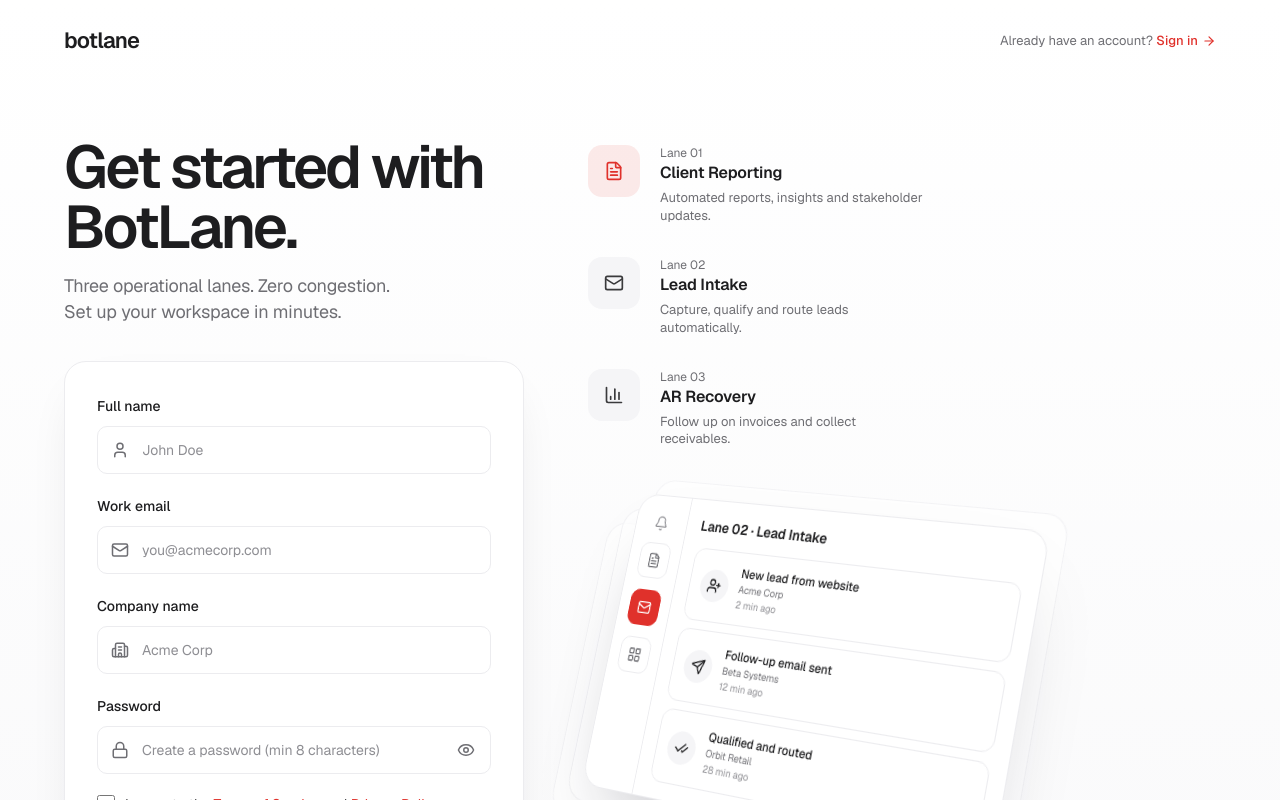
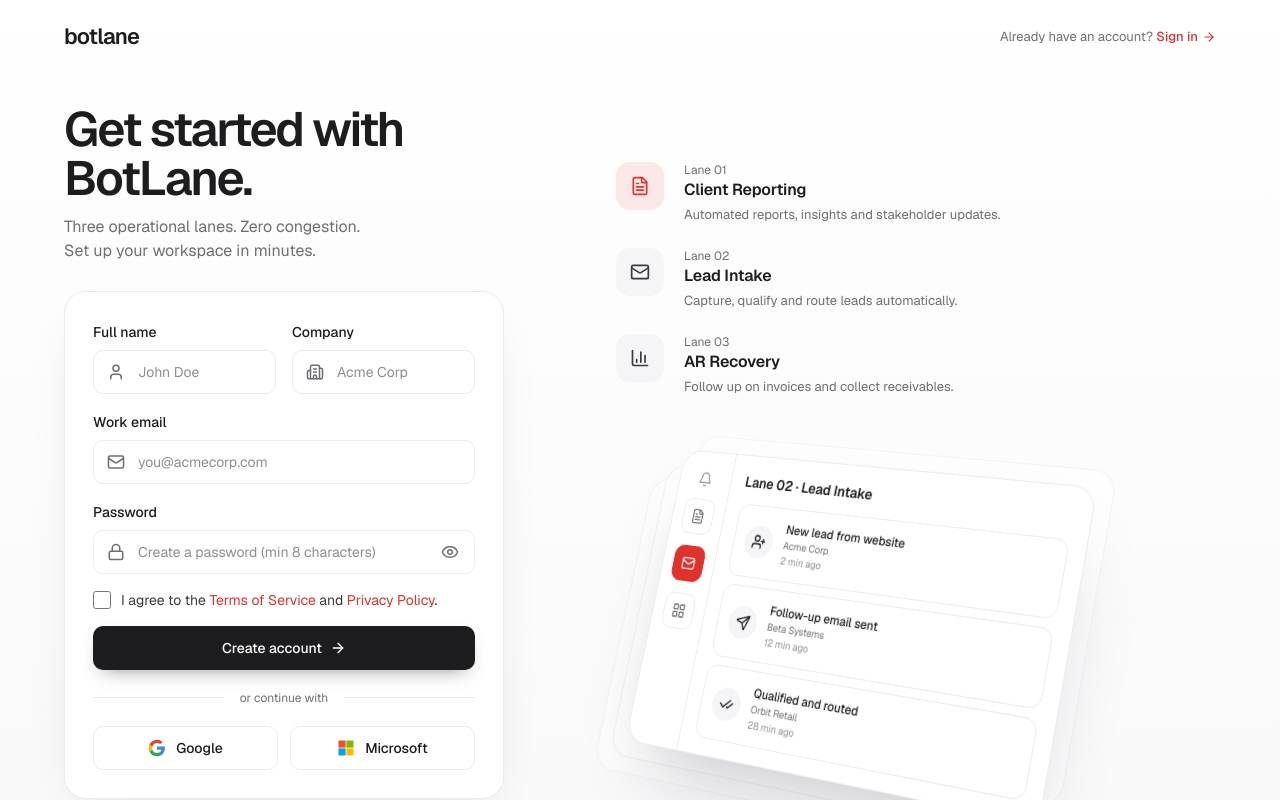
Before and after one commit to botlaneio/botLane, a Next.js app: page /signup in a window 1280 px wide. Shown: the top 800 px of the page. Built offline with nearby package versions, Linux system fonts and the light colour scheme.

Commit message:
Tighten the Sign in and Sign up layout (#19)
Smaller headline and subtitle, slimmer inputs and card padding, name
and company side by side, Google and Microsoft in one row, and more
room below the form before the footer. Both columns now centre
against each other.

```diff
--- a/src/components/auth/auth-forms.tsx
+++ b/src/components/auth/auth-forms.tsx
@@ -38,7 +38,7 @@
   return (
     <label className="block">
       <span className="text-sm font-medium text-ink">{label}</span>
-      <span className="relative mt-2 block">
+      <span className="relative mt-1.5 block">
         <Icon className="pointer-events-none absolute top-1/2 left-3.5 size-[18px] -translate-y-1/2 text-muted" />
         {children}
       </span>
@@ -47,7 +47,7 @@
 }
 
 const inputClass =
-  "h-12 w-full rounded-[10px] border border-line bg-white pr-11 pl-11 text-sm text-ink placeholder:text-faint outline-none transition focus:border-ink/30 focus:ring-4 focus:ring-ink/[0.04]";
+  "h-11 w-full rounded-[10px] border border-line bg-white pr-11 pl-11 text-sm text-ink placeholder:text-faint outline-none transition focus:border-ink/30 focus:ring-4 focus:ring-ink/[0.04]";
 
 function PasswordInput({ placeholder, autoComplete }: { placeholder: string; autoComplete: string }) {
   const [shown, setShown] = useState(false);
@@ -92,27 +92,29 @@
 function SocialButtons({ onClick }: { onClick: () => void }) {
   return (
     <>
-      <div className="my-6 flex items-center gap-4 text-xs text-muted">
+      <div className="my-5 flex items-center gap-4 text-xs text-muted">
         <span className="h-px flex-1 bg-line" />
-        OR
+        or continue with
         <span className="h-px flex-1 bg-line" />
       </div>
-      <div className="space-y-3">
+      <div className="grid grid-cols-2 gap-3">
         <button
           type="button"
           onClick={onClick}
-          className="flex h-12 w-full items-center justify-center gap-3 rounded-[10px] border border-line bg-white text-sm font-medium text-ink transition hover:bg-surface"
+          aria-label="Continue with Google"
+          className="flex h-11 w-full items-center justify-center gap-2.5 rounded-[10px] border border-line bg-white text-sm font-medium text-ink transition hover:bg-surface"
         >
           <GoogleIcon />
-          Continue with Google
+          Google
         </button>
         <button
           type="button"
           onClick={onClick}
-          className="flex h-12 w-full items-center justify-center gap-3 rounded-[10px] border border-line bg-white text-sm font-medium text-ink transition hover:bg-surface"
+          aria-label="Continue with Microsoft"
+          className="flex h-11 w-full items-center justify-center gap-2.5 rounded-[10px] border border-line bg-white text-sm font-medium text-ink transition hover:bg-surface"
         >
           <MicrosoftIcon />
-          Continue with Microsoft
+          Microsoft
         </button>
       </div>
     </>
@@ -135,10 +137,10 @@
 }
 
 const cardClass =
-  "rounded-[22px] border border-line bg-white p-6 shadow-[0_20px_50px_-24px_rgba(20,20,40,0.16)] sm:p-8";
+  "rounded-[22px] border border-line bg-white p-6 shadow-[0_20px_50px_-24px_rgba(20,20,40,0.16)] sm:p-7";
 
 const submitClass =
-  "group flex h-12 w-full items-center justify-center gap-2 rounded-[10px] bg-ink text-sm font-medium text-white shadow-[0_8px_20px_-10px_rgba(0,0,0,0.5)] transition hover:bg-black active:scale-[0.99]";
+  "group flex h-11 w-full items-center justify-center gap-2 rounded-[10px] bg-ink text-sm font-medium text-white shadow-[0_8px_20px_-10px_rgba(0,0,0,0.5)] transition hover:bg-black active:scale-[0.99]";
 
 export function SignInForm() {
   const [notice, setNotice] = useState(false);
@@ -150,7 +152,7 @@
           e.preventDefault();
           setNotice(true);
         }}
-        className="space-y-5"
+        className="space-y-4"
       >
         <Field label="Email address" icon={Mail}>
           <input name="email" type="email" required autoComplete="email" placeholder="you@acmecorp.com" className={inputClass} />
@@ -176,7 +178,7 @@
 
       <SocialButtons onClick={() => setNotice(true)} />
 
-      <p className="mt-6 text-center text-xs leading-relaxed text-muted">
+      <p className="mt-5 text-center text-xs leading-relaxed text-muted">
         By signing in, you agree to our{" "}
         <Link href="/legal/terms" className="hover:text-ink">Terms of Service</Link> and{" "}
         <Link href="/legal/privacy" className="hover:text-ink">Privacy Policy</Link>.
@@ -195,16 +197,18 @@
           e.preventDefault();
           setNotice(true);
         }}
-        className="space-y-5"
+        className="space-y-4"
       >
-        <Field label="Full name" icon={User}>
-          <input name="name" required autoComplete="name" placeholder="John Doe" className={inputClass} />
-        </Field>
+        <div className="grid gap-4 sm:grid-cols-2">
+          <Field label="Full name" icon={User}>
+            <input name="name" required autoComplete="name" placeholder="John Doe" className={inputClass} />
+          </Field>
+          <Field label="Company" icon={Building2}>
+            <input name="company" required autoComplete="organization" placeholder="Acme Corp" className={inputClass} />
+          </Field>
+        </div>
         <Field label="Work email" icon={Mail}>
           <input name="email" type="email" required autoComplete="email" placeholder="you@acmecorp.com" className={inputClass} />
-        </Field>
-        <Field label="Company name" icon={Building2}>
-          <input name="company" required autoComplete="organization" placeholder="Acme Corp" className={inputClass} />
         </Field>
         <Field label="Password" icon={Lock}>
           <PasswordInput placeholder="Create a password (min 8 characters)" autoComplete="new-password" />
--- a/src/components/auth/auth-illustrations.tsx
+++ b/src/components/auth/auth-illustrations.tsx
@@ -35,7 +35,7 @@
 /** Sign-in illustration: the hero's workspace window, tilted and stacked, running off the right edge. */
 export function SignInIllustration() {
   return (
-    <div aria-hidden className="pointer-events-none select-none pt-6 [perspective:1600px]">
+    <div aria-hidden className="pointer-events-none select-none [perspective:1600px]">
       <div className="relative w-[640px] origin-left [transform:rotateY(-22deg)_rotateX(8deg)_rotateZ(-7deg)] [transform-style:preserve-3d]">
         <Ghosts />
         <div className={windowClass}>
@@ -125,12 +125,12 @@
 export function SignUpIllustration() {
   return (
     <div className="select-none">
-      <ul className="max-w-[340px] space-y-8 pt-2">
+      <ul className="max-w-[420px] space-y-6">
         {LANES.map((lane) => {
           const Icon = lane.icon;
           return (
             <li key={lane.num} className="flex items-start gap-5">
-              <span className={`flex size-[52px] shrink-0 items-center justify-center rounded-[14px] ${lane.tone}`}>
+              <span className={`flex size-12 shrink-0 items-center justify-center rounded-[14px] ${lane.tone}`}>
                 <Icon className="size-5" />
               </span>
               <div>
@@ -143,7 +143,7 @@
         })}
       </ul>
 
-      <div aria-hidden className="pointer-events-none mt-10 ml-6 [perspective:1400px]">
+      <div aria-hidden className="pointer-events-none mt-12 ml-10 [perspective:1400px]">
         <div className="relative w-[440px] origin-left [transform:rotateY(-24deg)_rotateX(10deg)_rotateZ(7deg)] [transform-style:preserve-3d]">
           <Ghosts />
           <div className={windowClass}>
--- a/src/components/auth/auth-shell.tsx
+++ b/src/components/auth/auth-shell.tsx
@@ -16,7 +16,7 @@
 export function AuthShell({ switchPrompt, switchLabel, switchHref, title, subtitle, form, aside }: AuthShellProps) {
   return (
     <div className="flex min-h-screen flex-col overflow-x-hidden bg-gradient-to-b from-white to-surface/70">
-      <header className="mx-auto flex w-full max-w-[1200px] items-center justify-between px-6 py-6">
+      <header className="mx-auto flex w-full max-w-[1200px] items-center justify-between px-6 py-5">
         <Link href="/" aria-label="BotLane home" className="text-ink">
           <Wordmark className="text-[22px]" />
         </Link>
@@ -29,16 +29,16 @@
         </div>
       </header>
 
-      <main className="mx-auto grid w-full max-w-[1200px] flex-1 items-start gap-12 px-6 pt-8 pb-16 lg:grid-cols-[minmax(0,460px)_minmax(0,1fr)] lg:gap-16 lg:pt-14">
+      <main className="mx-auto grid w-full max-w-[1200px] flex-1 items-center gap-12 px-6 pt-6 pb-20 lg:grid-cols-[minmax(0,440px)_minmax(0,1fr)] lg:gap-20 lg:pt-8 lg:pb-24 xl:gap-28">
         <div>
-          <h1 className="text-[clamp(40px,5vw,60px)] font-semibold leading-[1] tracking-[-0.05em] text-ink">{title}</h1>
-          <p className="mt-4 max-w-[440px] text-lg leading-[1.45] tracking-[-0.01em] text-muted">{subtitle}</p>
-          <div className="mt-9">{form}</div>
+          <h1 className="text-[clamp(34px,4vw,48px)] font-semibold leading-[1.02] tracking-[-0.045em] text-ink">{title}</h1>
+          <p className="mt-3 max-w-[420px] text-base leading-[1.5] text-muted">{subtitle}</p>
+          <div className="mt-7">{form}</div>
         </div>
         <div className="relative hidden lg:block">{aside}</div>
       </main>
 
-      <footer className="mx-auto flex w-full max-w-[1200px] flex-wrap items-center justify-between gap-4 px-6 py-8 text-xs text-muted">
+      <footer className="mx-auto flex w-full max-w-[1200px] flex-wrap items-center justify-between gap-4 border-t border-line/70 px-6 py-6 text-xs text-muted">
         <div className="flex items-center gap-5">
           <Wordmark className="text-lg text-ink" />
           <span>© {new Date().getFullYear()} BotLane. All rights reserved.</span>
```
